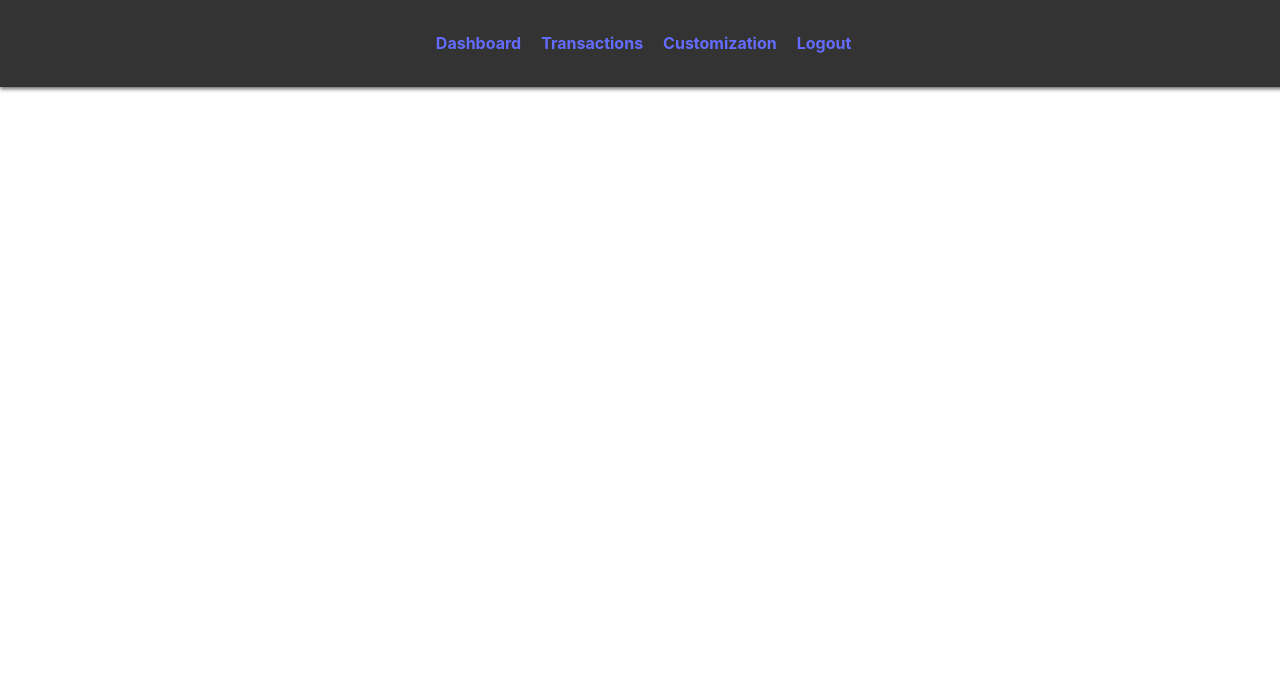
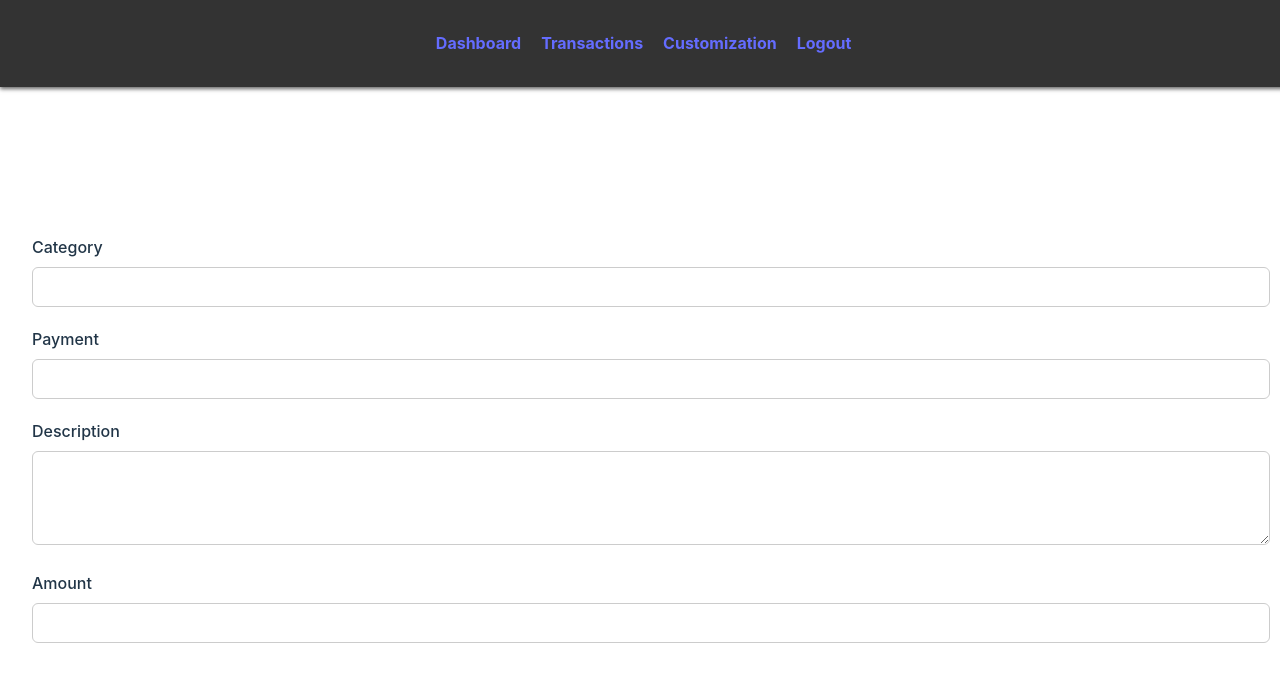
Before and after one commit to RashidAlsabt/project3-frontend, a React (Vite) app in the folder ExpenseTracker/: page /transaction/1/edit in a window 1280 px wide. Shown: the top 682 px of the page. Built offline with nearby package versions, Linux system fonts and the light colour scheme; no server answers.

Commit message:
Create Edit Transaction Page

```diff
--- a/ExpenseTracker/src/App.css
+++ b/ExpenseTracker/src/App.css
@@ -61,7 +61,7 @@
   gap: 20px;
 }
 
-.dasboard-title {
+.dashboard-title {
   color: #FFFFFF;
   font-size: 2rem;
   text-align: left;
@@ -157,3 +157,32 @@
   flex-wrap: wrap;
   margin: 20px 0px 0px 0px;
 }
+
+.form-container {
+  display: flex;
+  flex-direction: column;
+  align-items: flex-start;
+}
+
+.form-group {
+  margin-bottom: 20px;
+  width: 100%;
+}
+
+label {
+  font-size: 16px;
+  font-weight: 500;
+  margin-bottom: 8px;
+  display: block;
+  text-align: left;
+}
+
+.form-field {
+  width: 100%;
+  max-width: 100%;
+  padding: 10px;
+  font-size: 16px;
+  border: 1px solid #ccc;
+  border-radius: 6px;
+  resize: vertical;
+}
--- a/ExpenseTracker/src/App.jsx
+++ b/ExpenseTracker/src/App.jsx
@@ -1,12 +1,12 @@
 import Homepage from './pages/Homepage'
 import Signup from './pages/Signup'
 import Signin from './pages/Signin'
-import { useState } from 'react'
 import Navbar from './components/Navbar'
 import {Routes ,Route} from 'react-router'
 import './App.css'
 import Dashboard from './pages/Dashboard'
 import Transactions from './pages/Transactions'
+import EditTransaction from './pages/EditTransaction'
 
 function App() {
   return (
@@ -18,6 +18,7 @@ function App() {
         <Route path="/signin" element={<Signin />} />
         <Route path="/dashboard" element={<Dashboard/>}/>
         <Route path="/transactions" element={<Transactions/>}/>
+        <Route path="/transaction/:transactionId/edit" element={<EditTransaction/>}/>
       </Routes>
     </>
   )
--- a/ExpenseTracker/src/pages/Dashboard.jsx
+++ b/ExpenseTracker/src/pages/Dashboard.jsx
@@ -131,7 +131,6 @@ const Dashboard = () => {
                 </div>
               </div>
               <div className="end-tools-header">
-                  <button>📋</button>
                   <button>✏️</button>
                   <button>🗑️</button>
               </div>
--- /dev/null
+++ b/ExpenseTracker/src/pages/EditTransaction.jsx
@@ -0,0 +1,94 @@
+import React, { useState, useEffect } from 'react'
+import { getOneTransaction } from '../service/transactionService'
+import { useNavigate, useParams } from 'react-router'
+import '../App.css'
+
+function EditTransaction() {
+    const navigate = useNavigate()
+    const { transactionId } = useParams()
+    const [formData, setFormData] = useState({
+        category_id: "",
+        payment_id: "",
+        description: "",
+        amount: ""
+    })
+
+    function handleChange(e) {
+        setFormData({ ...formData, [e.target.name]: e.target.value })
+    }
+
+    async function getTransactionDetails() {
+        try {
+            const foundTransaction = await getOneTransaction(transactionId)
+            setFormData({
+                category_id: foundTransaction.category_id || "",
+                payment_id: foundTransaction.payment_id || "",
+                description: foundTransaction.description || "",
+                amount: foundTransaction.amount || ""
+            })
+        } catch (error) {
+            console.log(error)
+        }
+    }
+
+    useEffect(() => {
+        getTransactionDetails()
+    }, [])
+
+    return (
+        <div className='main-content'>
+            <h5 className="dashboard-title">Transaction Details</h5>
+            <form className="form-container">
+                <div className="form-group">
+                    <label htmlFor="category_id">Category</label>
+                    <input
+                        type="text"
+                        name="category_id"
+                        id="category_id"
+                        className="form-field"
+                        value={formData.category_id}
+                        onChange={handleChange}
+                    />
+                </div>
+
+                <div className="form-group">
+                    <label htmlFor="payment_id">Payment</label>
+                    <input
+                        type="text"
+                        name="payment_id"
+                        id="payment_id"
+                        className="form-field"
+                        value={formData.payment_id}
+                        onChange={handleChange}
+                    />
+                </div>
+
+                <div className="form-group">
+                    <label htmlFor="description">Description</label>
+                    <textarea
+                        name="description"
+                        id="description"
+                        rows="4"
+                        className="form-field"
+                        value={formData.description}
+                        onChange={handleChange}
+                    />
+                </div>
+
+                <div className="form-group">
+                    <label htmlFor="amount">Amount</label>
+                    <input
+                        type="text"
+                        name="amount"
+                        id="amount"
+                        className="form-field"
+                        value={formData.amount}
+                        onChange={handleChange}
+                    />
+                </div>
+            </form>
+        </div>
+    )
+}
+
+export default EditTransaction
--- a/ExpenseTracker/src/pages/Transactions.jsx
+++ b/ExpenseTracker/src/pages/Transactions.jsx
@@ -1,5 +1,6 @@
 import React, { useState, useEffect, useCallback, useRef } from 'react'
 import { getAllTransaction } from '../service/transactionService'
+import { useNavigate } from 'react-router'
 
 function Transactions() {
   const [list, setList] = useState([])
@@ -8,6 +9,7 @@ function Transactions() {
   const page = useRef(1)
   const seen = useRef(new Set())
   const limit = 10
+  const navigate = useNavigate()
 
   const loadMore = useCallback(async () => {
     if (loading || done) return
@@ -78,8 +80,9 @@ function Transactions() {
             </div>
           </div>
           <div className="end-tools-header">
-            <button>📋</button>
-            <button>✏️</button>
+            <button onClick={() => {
+              navigate(`/transaction/${transaction._id}/edit`)
+            }} >✏️</button>
             <button>🗑️</button>
           </div>
         </div>
--- a/ExpenseTracker/src/service/transactionService.js
+++ b/ExpenseTracker/src/service/transactionService.js
@@ -34,7 +34,14 @@ const getGraphDetails = async () => {
     }
 };
 
-
+const getOneTransaction = async (id) => {
+    try {
+        const res = await api.get(`/${id}`);
+        return res.data;
+    } catch (error) {
+        console.log('Error fetching data:', error);
+    }
+};
 
 //   const getOneHoot = async (id) => {
 //     try {
@@ -67,4 +74,5 @@ const getGraphDetails = async () => {
 export {
     getAllTransaction,
     getGraphDetails,
+    getOneTransaction,
 };
```
